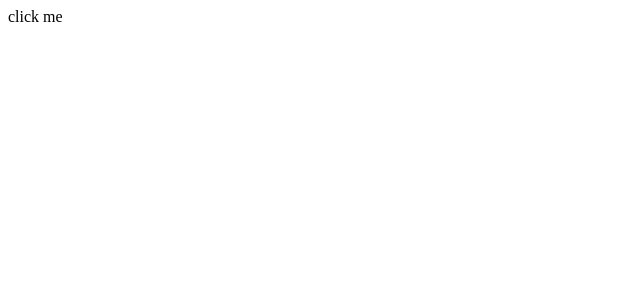
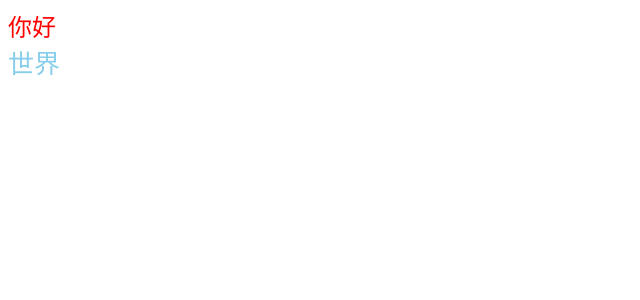
Before and after one commit to LynasTing/react-basic, a React (Create React App) app: page / in a window 1280 px wide. Shown: the top 300 px of the page, without its empty margins (0-640 px from the left). Built offline with nearby package versions, Linux system fonts and the light colour scheme.

Commit message:
-ci: 事件绑定、组件、useState、样式的基础学习

```diff
--- a/src/App.js
+++ b/src/App.js
@@ -1,3 +1,6 @@
+import { useState } from "react";
+import './index.css'
+
 function getName() {
   return '南京'
 }
@@ -82,7 +85,7 @@ function App4() {
 /**
  * 事件绑定
  */
-function App( ) {
+function App5( ) {
   // 事件默认参数 e
   // const handleClick = (e) => {
   //   console.log(`e + ::>>`, e)
@@ -105,5 +108,54 @@ function App( ) {
   )
 }
 
+/**
+ * 组件
+ */
+function Button () {
+  return <button>Click me !</button>
+}
+
+function App6() {
+  return (
+    <div className="App">
+      <Button />
+    </div>
+  )
+}
+
+/**
+ * useState
+ */
+
+function App7() {
+  const [count, setCount] = useState(0)
+  const handleClick = () => {
+    setCount(count + 1)
+  }
+  return (
+    <div>
+      <button onClick={handleClick}>Click me !{count}</button>
+    </div>
+  )
+}
+
+/**
+ * 样式
+ */
+function App() {
+  const style = {
+    color: 'red',
+    fontSize: '24px'
+  }
+  return (
+    <div className="App">
+      {/* 行内 */}
+      <div style={style}>你好</div>
+      {/* 类名控制 */}
+      <div className="tip">世界</div>
+    </div>
+  )
+}
+
 
 export default App;
--- /dev/null
+++ b/src/index.css
@@ -0,0 +1,4 @@
+.tip {
+  color: skyblue;
+  font-size: 26px;
+}
```
